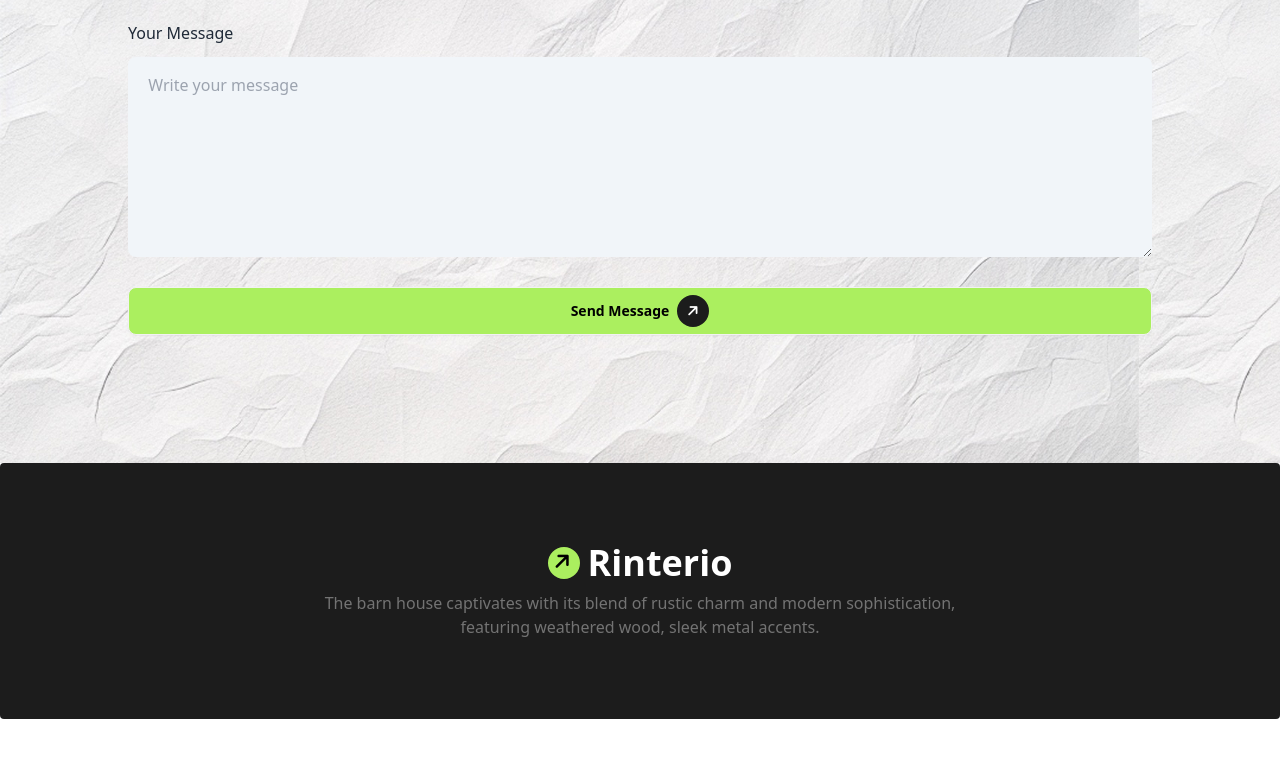
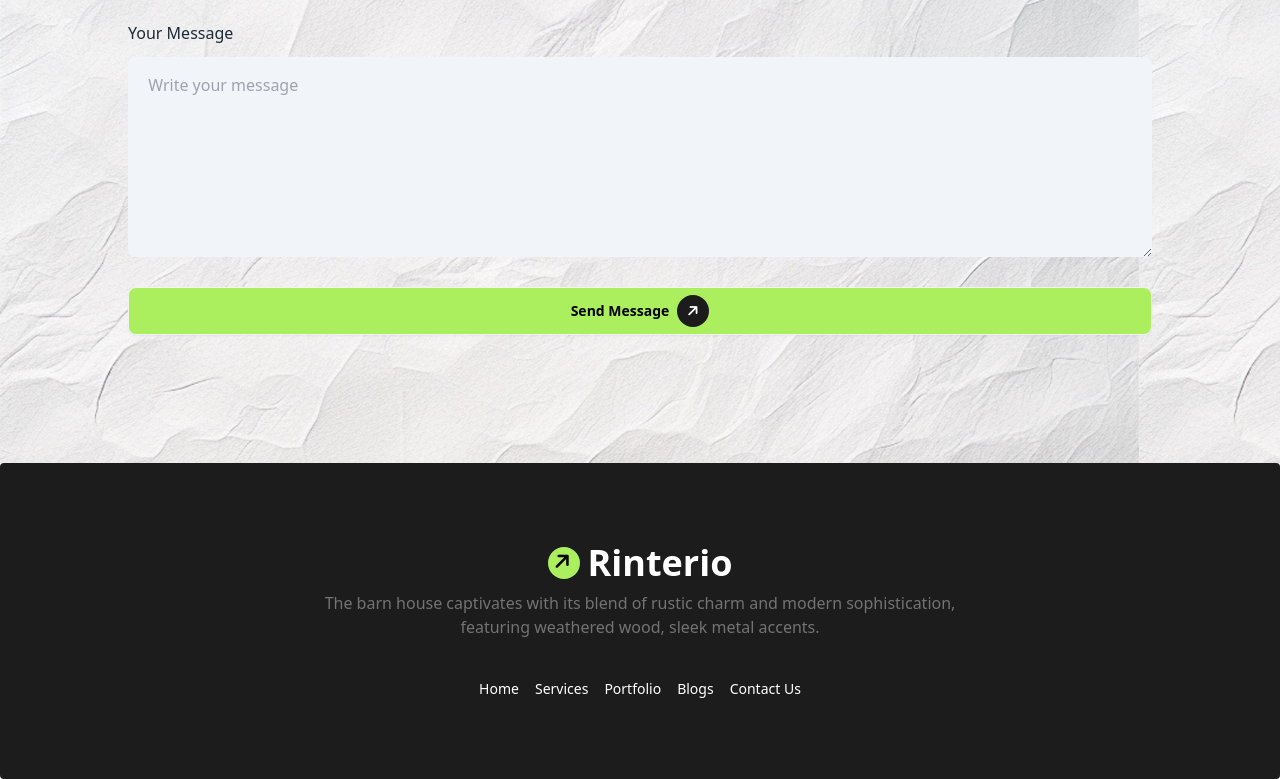
Before and after one commit to benjamin420-cmd/house-build-website, a plain HTML site: page index.html in a window 1280 px wide. Shown: the part 4367-5146 px from the top of the page. Before the commit the page ends 5086 px from the top, so only its background shows below. Drawn offline with nearby package versions, Linux system fonts and the light colour scheme.

Commit message:
life is beautiful

```diff
--- a/index.html
+++ b/index.html
@@ -419,8 +419,15 @@ crossorigin="anonymous"></script>
  <p class="text-[#737373] text-base">The barn house captivates with its blend of rustic charm and modern sophistication, <br> featuring weathered wood, sleek metal accents.</p>
     </div>
   </div>
+  <div>
+    <ul class="grid lg:grid-flow-col grid-cols-1 gap-4">
+      <li><a href="">Home</a></li>
+      <li><a href="">Services</a></li>
+      <li><a href="">Portfolio</a></li>
+      <li><a href="">Blogs</a></li>
+      <li><a href="">Contact Us</a></li>
+    </ul>
 
-</div>
 </footer>
 </body>
 </html>
```
